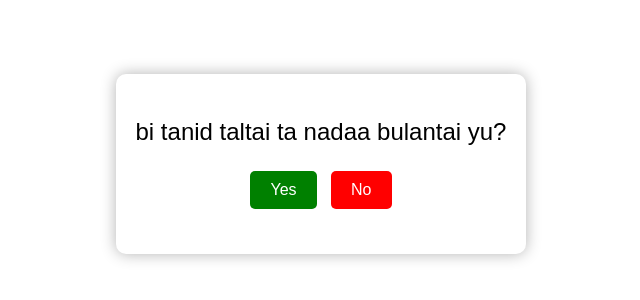
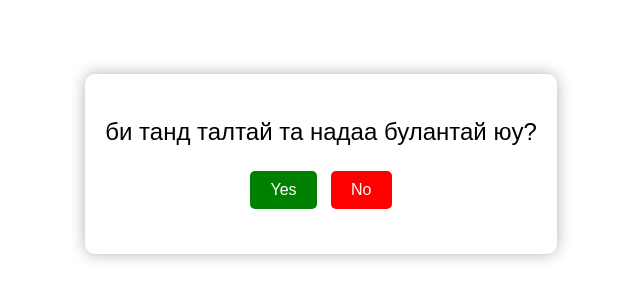
Before and after one commit to anand946/negnum, a plain HTML site: page index.html in a window 1280 px wide. Shown: the part 236-536 px from the top of the page, without its empty margins (319-959 px from the left). Drawn offline with Linux system fonts and the light colour scheme.

Commit message:
Update index.html

```diff
--- a/index.html
+++ b/index.html
@@ -8,7 +8,7 @@
 </head>
 <body>
     <div class="container">
-        <p id="message">bi tanid taltai ta nadaa bulantai yu?</p>
+        <p id="message">би танд талтай та надаа булантай юу?</p>
         <div class="buttons">
             <button id="yesButton">Yes</button>
             <button id="noButton">No</button>
```
